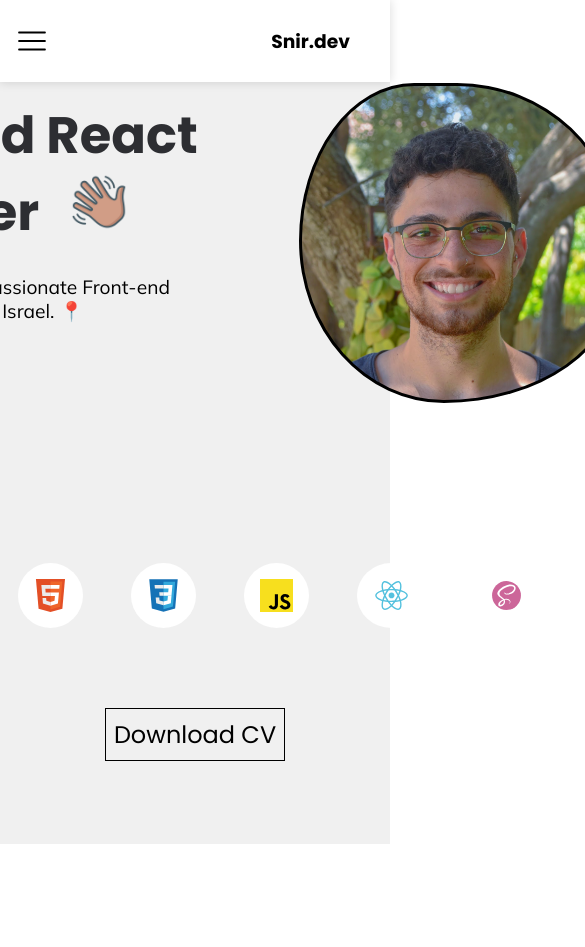
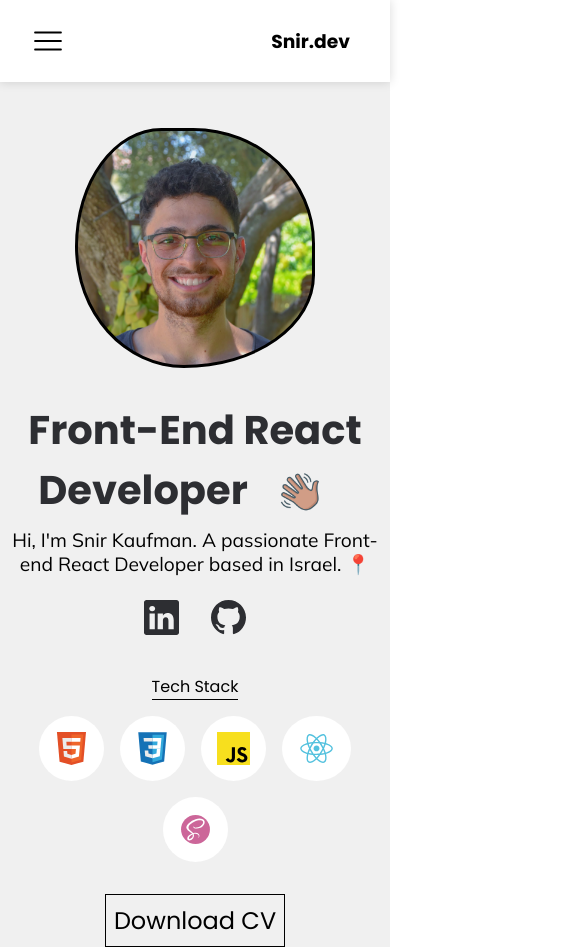
Before and after one commit to SnirKaufman/protfolio, a React (Vite) app: page / in a window 390 px wide. Shown: the top 947 px of the page, 585 px wide, since content can reach past the window. Before the commit the page ends 844 px from the top, so only its background shows below. Built offline with nearby package versions, Linux system fonts and the light colour scheme.

Commit message:
finished hero and navbar + responsive

```diff
--- a/src/components/Hero/Hero.css
+++ b/src/components/Hero/Hero.css
@@ -3,7 +3,7 @@
   flex-direction: column;
   justify-content: center;
   align-items: center;
-  height: 100vh;
+  height: 100dvh;
   gap: 5rem;
   background-color: #f0f0f0;
 }
@@ -11,7 +11,6 @@
 .inner-container {
   --secondary-color: #2d2e32;
   display: flex;
-  justify-content: center;
   align-items: center;
   gap: 5rem;
 }
@@ -29,6 +28,8 @@
 }
 
 .waving-hand {
+  position: relative;
+  top: 0.5rem;
   margin: 0 2rem;
   height: 3.5rem;
   width: 3.5rem;
@@ -123,3 +124,67 @@
     border-radius: 60% 40% 30% 70%/60% 30% 70% 40%;
   }
 }
+
+@media (max-width: 900px) {
+  .hero-section {
+    gap: 0;
+  }
+  .inner-container {
+    padding-top: 8rem;
+    flex-direction: column;
+    gap: 2rem;
+  }
+  .content-wrapper {
+    width: 100%;
+    order: 1;
+    text-align: center;
+  }
+  .title {
+    font-size: 2.5rem;
+  }
+  .waving-hand {
+    width: 2.5rem;
+    height: 2.5rem;
+  }
+  .subtitle {
+    padding-top: 0;
+  }
+
+  .hero-svg-container {
+    justify-content: center;
+    gap: 2rem;
+  }
+
+  .tech-stack-container {
+    padding-top: 0;
+    flex-direction: column;
+  }
+  .tech-stack-title {
+    font-size: 1rem;
+    padding: 0;
+    border-right: none;
+    border-bottom: 1px solid black;
+  }
+  .hero-img {
+    width: 15rem;
+    height: 15rem;
+  }
+  .tech-stack-container {
+    margin-top: 2rem;
+    gap: 1rem;
+  }
+  .tech-stack-svg-container {
+    justify-content: center;
+    flex-wrap: wrap;
+    gap: 1rem;
+  }
+  .btn {
+    margin-top: 2rem;
+  }
+}
+
+@media (max-width: 400px) {
+  .hero-section {
+    height: auto;
+  }
+}
--- a/src/components/MuiDrawer/MuiDrawer.css
+++ b/src/components/MuiDrawer/MuiDrawer.css
@@ -7,6 +7,7 @@
 .hamburgerIcon {
   display: none;
   font-size: 2rem;
+  margin: 0 1rem;
   cursor: pointer;
 }
 
```
